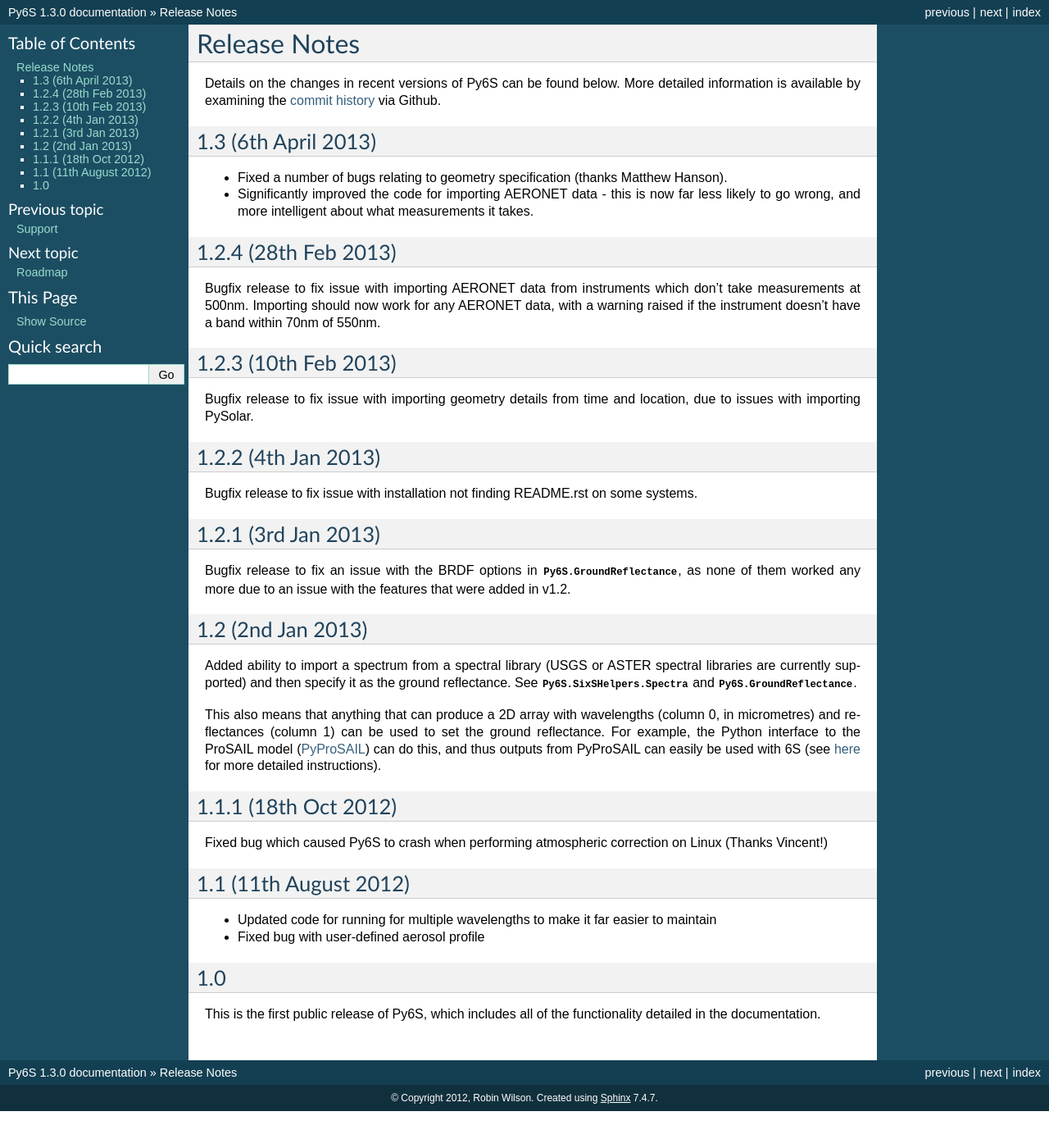
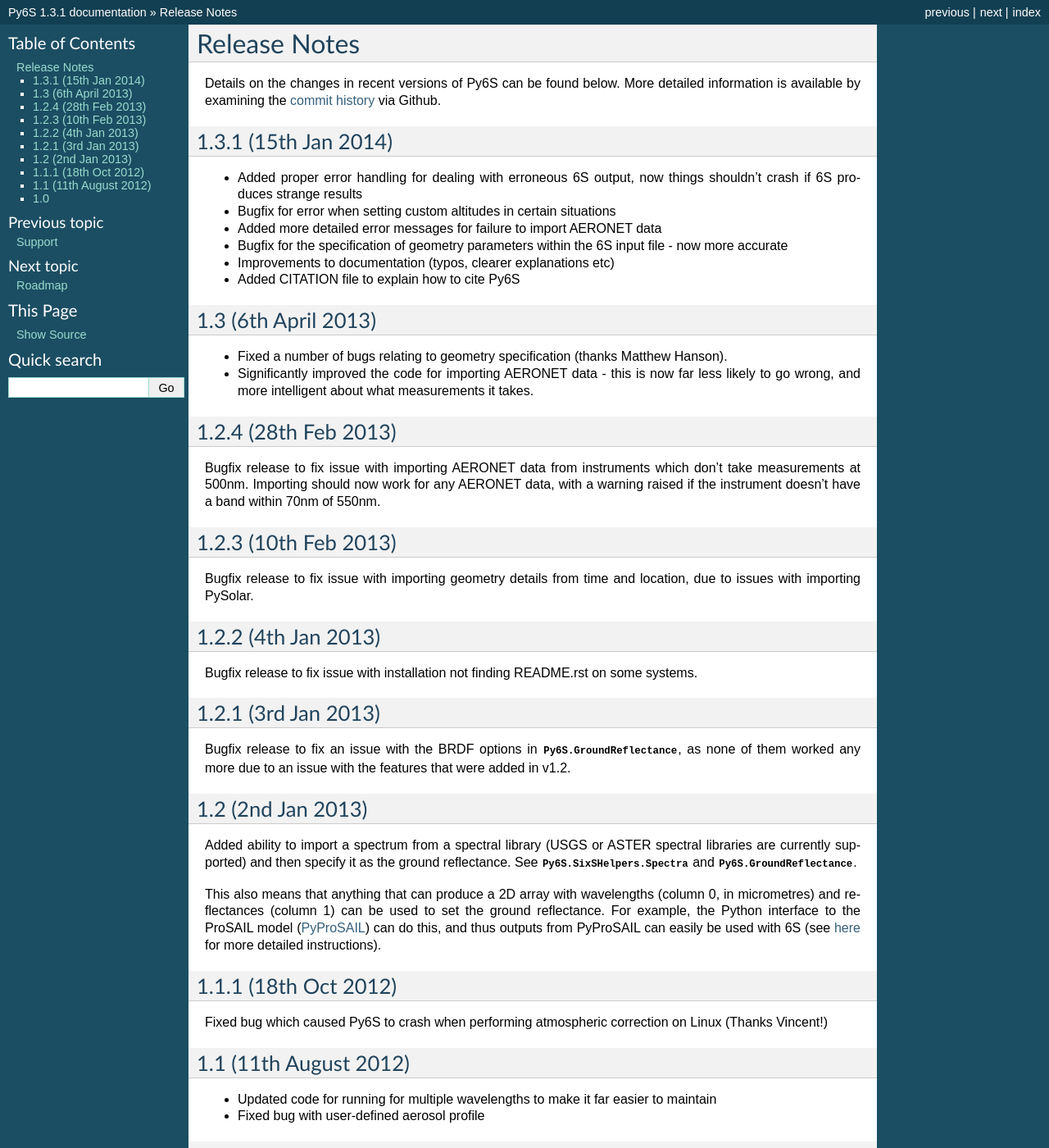
Before and after one commit to robintw/Py6S, a Sphinx documentation site: the page built from doc/source/releasenotes.rst, in a window 1280 px wide and 1400 px high. Shown: the whole window at 82% size. Built offline with Sphinx 7.4.7, drawn with Linux system fonts in a browser that asks for light colours; some of the changed text lies outside the part shown.

Commit message:
Bumped to v1.3.1

```diff
--- a/doc/source/conf.py
+++ b/doc/source/conf.py
@@ -53,9 +53,9 @@
 # built documents.
 #
 # The short X.Y version.
-version = '1.3.0'
+version = '1.3.1'
 # The full version, including alpha/beta/rc tags.
-release = '1.3.0'
+release = '1.3.1'
 
 # The language for content autogenerated by Sphinx. Refer to documentation
 # for a list of supported languages.
--- a/doc/source/releasenotes.rst
+++ b/doc/source/releasenotes.rst
@@ -2,6 +2,15 @@
 -------------
 
 Details on the changes in recent versions of Py6S can be found below. More detailed information is available by examining the `commit history <https://github.com/robintw/Py6S/commits/master/>`_ via Github.
+
+1.3.1 (15th Jan 2014)
+^^^^^^^^^^^^^^^^^^^^
+* Added proper error handling for dealing with erroneous 6S output, now things shouldn't crash if 6S produces strange results
+* Bugfix for error when setting custom altitudes in certain situations
+* Added more detailed error messages for failure to import AERONET data
+* Bugfix for the specification of geometry parameters within the 6S input file - now more accurate
+* Improvements to documentation (typos, clearer explanations etc)
+* Added CITATION file to explain how to cite Py6S
 
 1.3 (6th April 2013)
 ^^^^^^^^^^^^^^^^^^^^
--- a/setup.py
+++ b/setup.py
@@ -30,7 +30,7 @@
         packages              = ['Py6S', 'Py6S.Params', 'Py6S.SixSHelpers'],
         requires              = ['pysolar'],
         install_requires      = ['pysolar'],
-        version               = "1.3.0",
+        version               = "1.3.1",
         author                = "Robin Wilson",
         author_email          = "robin@rtwilson.com",
         description           = ("""A wrapper for the 6S Radiative Transfer Model to make it easy to run simulations
```
